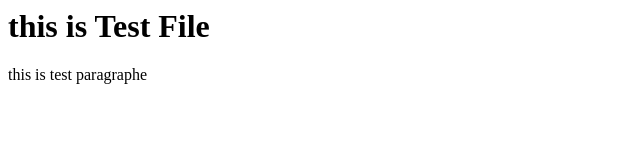
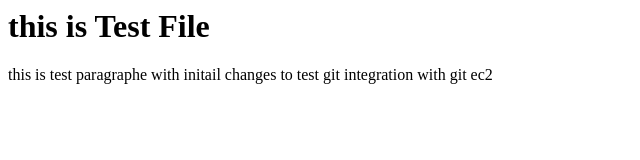
Before and after one commit to Ayesha2021/demo, a plain HTML site: page index.html in a window 1280 px wide. Shown: the whole page, without its empty margins (0-640 px from the left). Drawn offline with Linux system fonts and the light colour scheme.

Commit message:
Update index.html
testing

```diff
--- a/index.html
+++ b/index.html
@@ -1,6 +1,6 @@
 <html>
 <h1> this is Test File </h1>
-<p> this is test paragraphe</p>
+<p> this is test paragraphe  with initail changes to test git integration with git ec2</p>
 
 
 </html>
```
